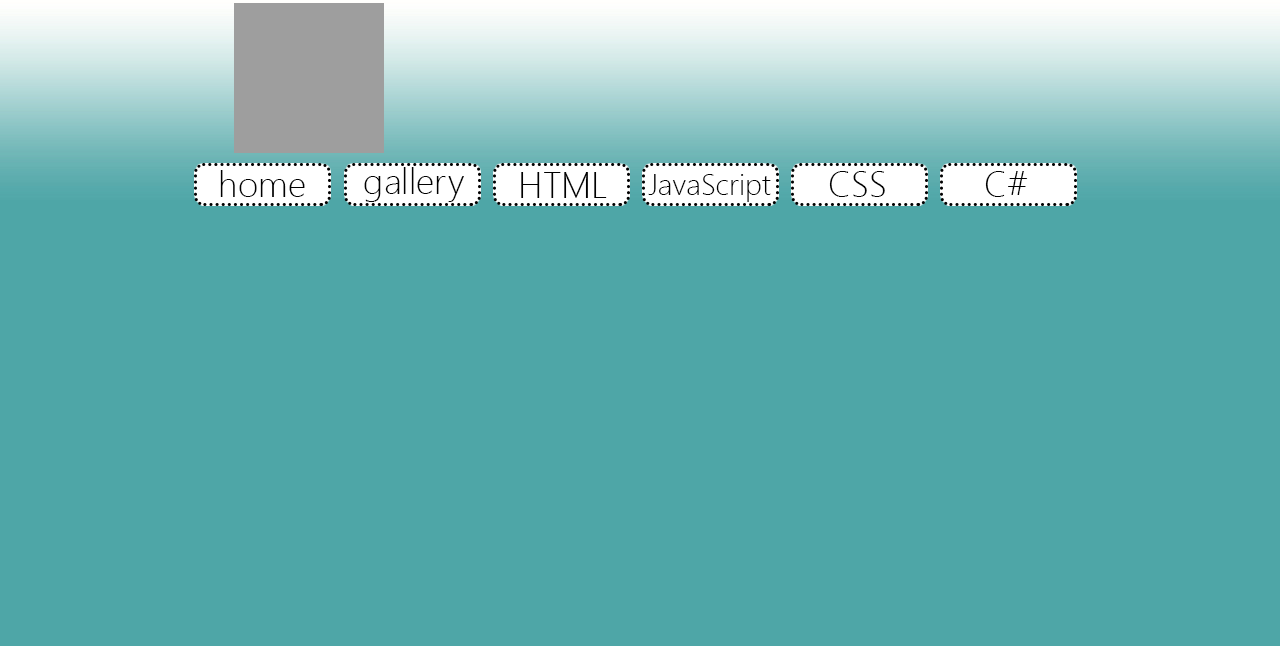
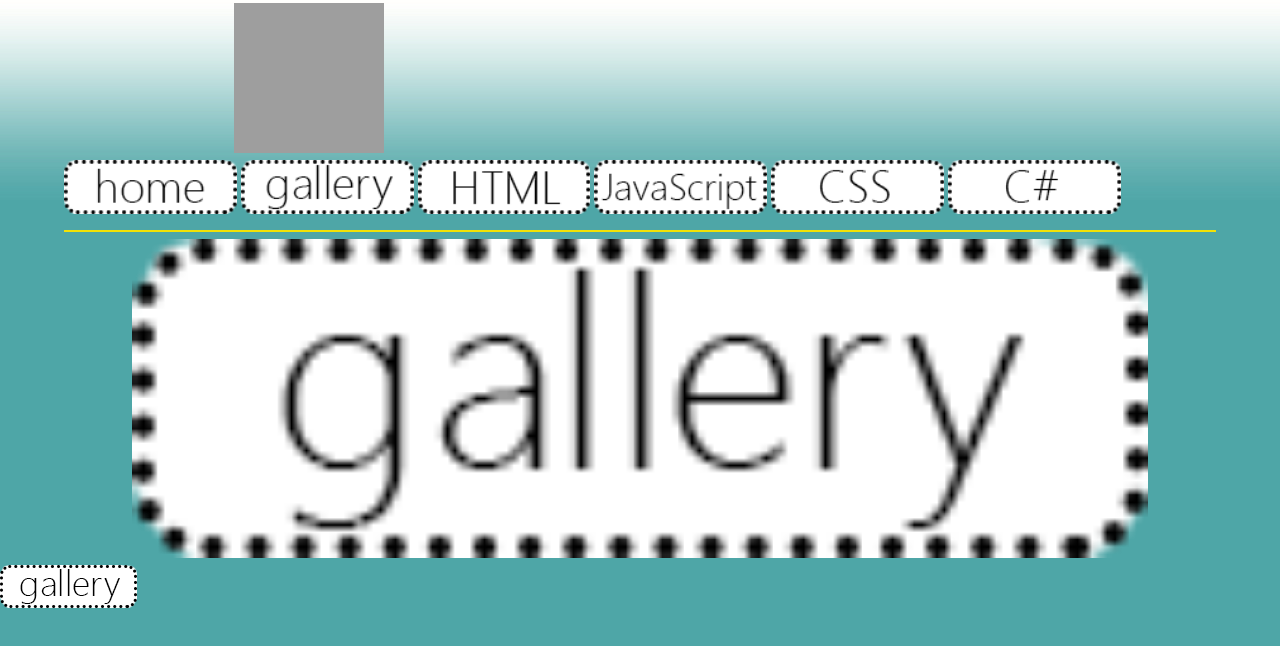
Before and after one commit to kirby317/portfolio, a plain HTML site: page index.html in a window 1280 px wide. Drawn offline with Linux system fonts and the light colour scheme; grey boxes are pictures that could not be loaded.

Commit message:
fixd nav

```diff
--- a/MyJavascript.js
+++ b/MyJavascript.js
@@ -1,5 +1,4 @@
 // JavaScript Document
-function unhide(pagename)
-	{
-
-	}
+function setVisibility(id, visibility) {
+document.getElementById(id).style.display = visibility;
+}
--- a/format.css
+++ b/format.css
@@ -1,9 +1,22 @@
 /* Responsive Design Layout Styling */
 /* Default styles for Mobile Layout */
-.wasd{
-	margin:auto;
+nav{
+	width:90%;
+	margin:0 auto;
+	}
+nav div{
+	display:inline-block;
+	width:15%;
+	}
+nav img{
+	width:100%;
 	}
 
+.line {
+	background-image: url(images/y2x2.png);
+	width: 100%;
+	height: 2px;
+}
 .wtb
 	{
 		height:50px;
@@ -37,9 +50,12 @@
 /* Styles for second breakpoint at 980px */
 @media only screen and (max-width:500px)
 {
-.wtb
+ .wtb
 	 {
-		 height:200px;
+		 height=100px;
 	 }
-
-}
+nav div{
+	display:inline-block;
+	width:15%;
+	}
+}.
--- a/index.html
+++ b/index.html
@@ -11,35 +11,32 @@
 
 <body style="margin:0" class="wtb">
 <div class="tlc"></div>
-
-
 <table border="0" width="100%">
 <tr>
-<td width=18%></td>
-<td><img class="logo" src="images/logod.png" height="150" width="150"></td>
+<td width=18% height="152"></td>
+<td><span class="wtb" style="margin:0">
+  <div class="tlc"><img class="logo" src="images/logod.png" height="150" width="150"></div>
+</span></td>
 </tr>
 </table>
+<nav>
+<div align="center"><img src="images/home.png"></div>
+<div align="center"><img src="images/gallery.png"></div>
+<div align="center"><img src="images/HTML.png"></div>
+<div align="center"><img src="images/javascript.png"></div>
+<div align="center"><img src="images/CSS.png"></div>
+<div align="center"><img src="images/C.png"></div>
+<div class="line"></div>
+</nav>
 
-<table class="wasd" width="100%">
-<tr>
-<td width="15%"></td>
-<td><img  onClick="setVisibility('home', 'normal')"src="images/home.png"></td>
-<td><img src="images/gallery.png" onClick=""></td>
-<td><img src="images/HTML.png"></td>
-<td><img src="images/javascript.png"></td>
-<td><img src="images/CSS.png"></td>
-<td><img src="images/C.png"></td>
-<td width="15%"></td>
-</tr>
+<table width="100%" border="0">
+  <tr>
+    <td width="10%">&nbsp;</td>
+    <td><img src="images/gallery.png" width="100%"></td>
+    <td width="10%">&nbsp;</td>
+  </tr>
 </table>
-
-<div id="home" hidden="true">home!</div>
-<div id="gallery" hidden="true">gallery!</div>
-<div id="html" hidden="true">html!</div>
-<div id="home" hidden="true"></div>
-<div id="home" hidden="true"></div>
-<div id="home" hidden="true"></div>
-
-<footer></footer>
 </body>
 </html>
+
+    <td><img src="images/gallery.png" width=""></td>
```
Also changed, not shown: files/PrtScr capture.jpg (renamed from PrtScr capture.jpg), images/y2x2.png (added).
